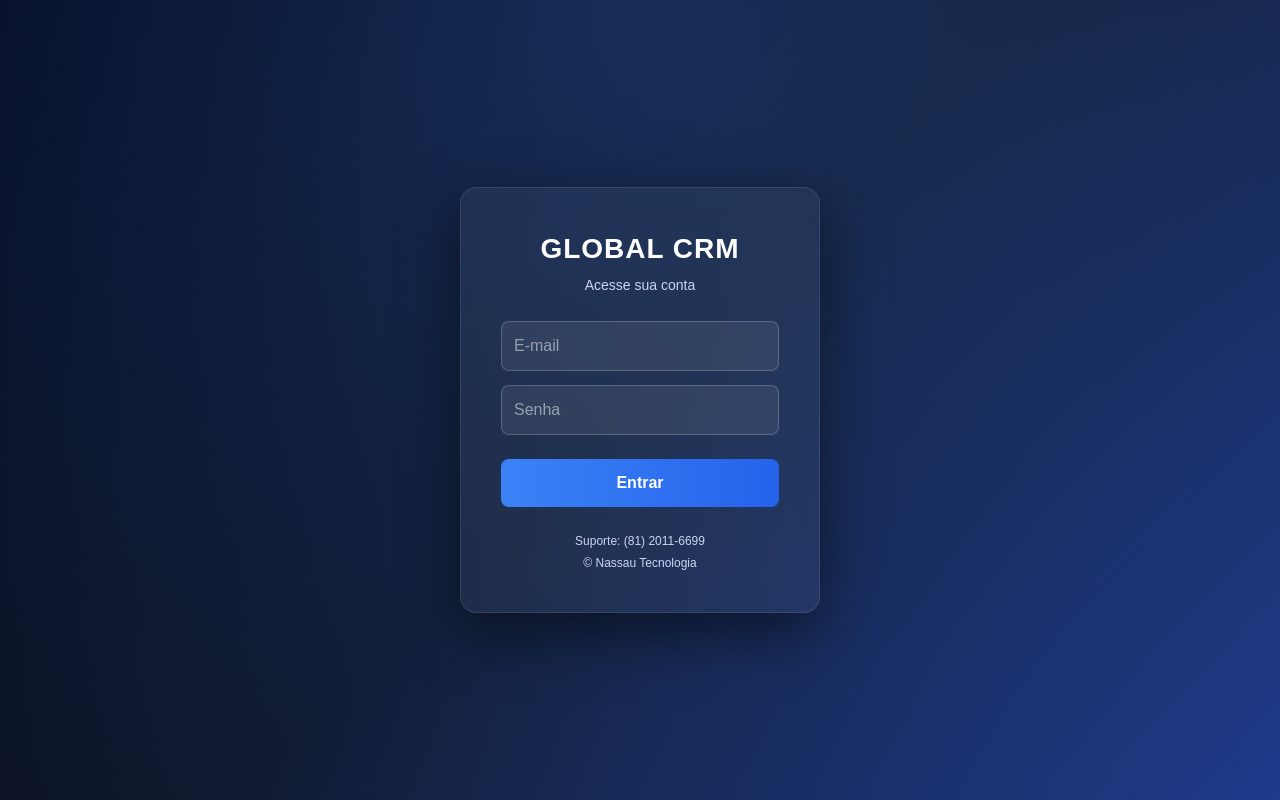
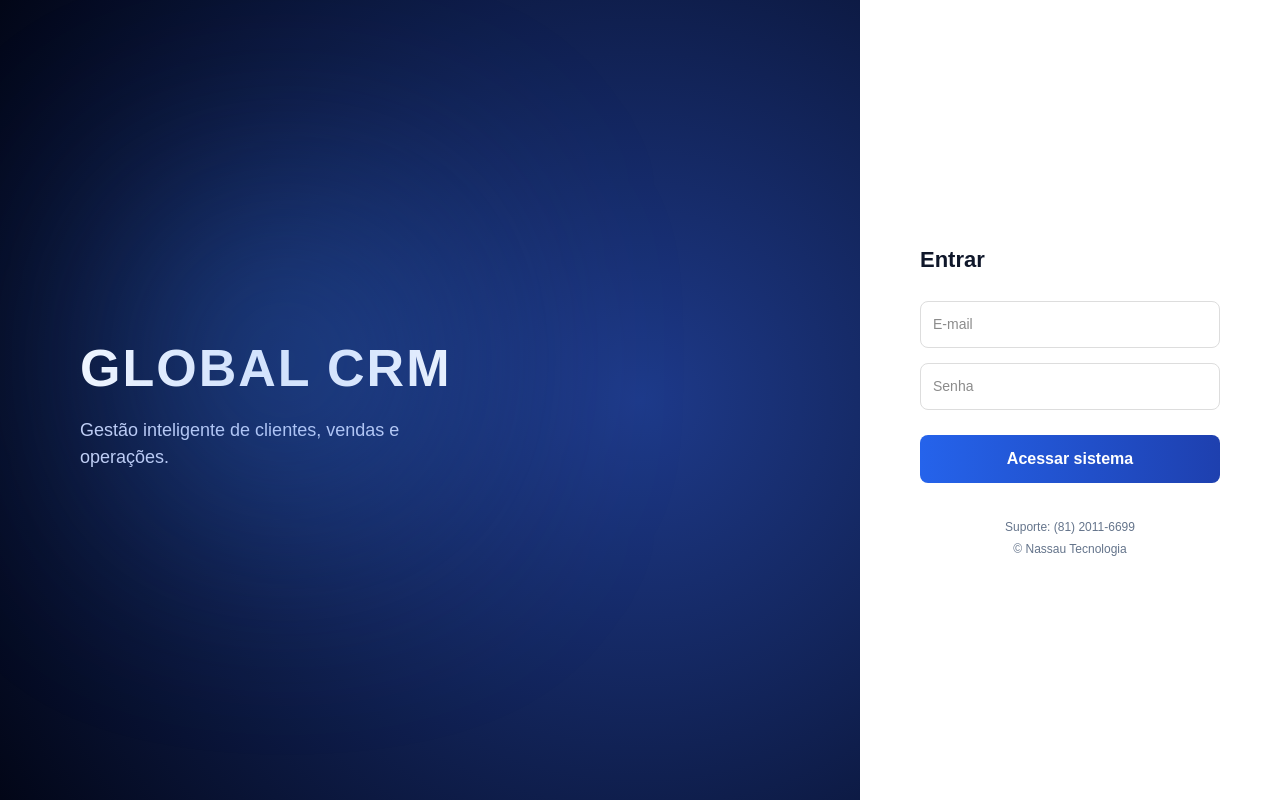
Before and after one commit to thiagotgl/CrmNassauFront, a Next.js app in the folder frontend/: page / in a window 1280 px wide. Built offline with nearby package versions, Linux system fonts and the light colour scheme.

Commit message:
Update page.tsx

```diff
--- a/frontend/app/page.tsx
+++ b/frontend/app/page.tsx
@@ -1,15 +1,36 @@
+import { useEffect } from "react";
+
 export default function LoginPage() {
+
+  useEffect(() => {
+    const move = (e: any) => {
+      const x = e.clientX / window.innerWidth;
+      const y = e.clientY / window.innerHeight;
+
+      document.documentElement.style.setProperty('--x', `${x * 100}%`);
+      document.documentElement.style.setProperty('--y', `${y * 100}%`);
+    };
+
+    window.addEventListener('mousemove', move);
+    return () => window.removeEventListener('mousemove', move);
+  }, []);
+
   return (
     <div style={styles.container}>
-      <div style={styles.overlay} />
 
-      <div style={styles.card}>
-        <div style={styles.header}>
-          <h1 style={styles.title}>GLOBAL CRM</h1>
-          <p style={styles.subtitle}>Acesse sua conta</p>
-        </div>
+      <div style={styles.left}>
+        <h1 style={styles.brand}>GLOBAL CRM</h1>
+        <p style={styles.description}>
+          Gestão inteligente de clientes, vendas e operações.
+        </p>
 
+        <div style={styles.glow} />
+      </div>
+
+      <div style={styles.right}>
         <form style={styles.form}>
+          <h2 style={styles.loginTitle}>Entrar</h2>
+
           <input
             type="email"
             placeholder="E-mail"
@@ -23,81 +44,95 @@ export default function LoginPage() {
           />
 
           <button style={styles.button}>
-            Entrar
+            Acessar sistema
           </button>
+
+          <div style={styles.footer}>
+            <p>Suporte: (81) 2011-6699</p>
+            <span>© Nassau Tecnologia</span>
+          </div>
         </form>
+      </div>
 
-        <div style={styles.footer}>
-          <p>Suporte: (81) 2011-6699</p>
-          <span>© Nassau Tecnologia</span>
-        </div>
-      </div>
     </div>
   );
 }
 
 const styles: any = {
+
   container: {
     height: '100vh',
-    background: 'linear-gradient(135deg, #020617, #0f172a, #1e3a8a)',
     display: 'flex',
-    justifyContent: 'center',
-    alignItems: 'center',
-    position: 'relative',
-    overflow: 'hidden'
+    fontFamily: 'sans-serif',
+    background: 'radial-gradient(circle at var(--x, 50%) var(--y, 50%), #1e3a8a, #020617)',
+    transition: 'background 0.2s'
   },
 
-  overlay: {
+  // LADO ESQUERDO (BRANDING)
+  left: {
+    flex: 1,
+    color: '#fff',
+    display: 'flex',
+    flexDirection: 'column',
+    justifyContent: 'center',
+    padding: '80px',
+    position: 'relative'
+  },
+
+  brand: {
+    fontSize: '52px',
+    fontWeight: '800',
+    letterSpacing: '2px',
+    marginBottom: '10px'
+  },
+
+  description: {
+    fontSize: '18px',
+    color: '#cbd5f5',
+    maxWidth: '400px'
+  },
+
+  glow: {
     position: 'absolute',
-    width: '100%',
-    height: '100%',
-    background: 'radial-gradient(circle at top, rgba(59,130,246,0.25), transparent)',
+    width: '400px',
+    height: '400px',
+    background: 'radial-gradient(circle, rgba(59,130,246,0.4), transparent)',
+    filter: 'blur(100px)',
+    top: '20%',
+    left: '10%',
     zIndex: 0
   },
 
-  card: {
-    position: 'relative',
-    zIndex: 1,
-    background: 'rgba(255,255,255,0.05)',
-    backdropFilter: 'blur(12px)',
-    padding: '40px',
-    borderRadius: '16px',
-    width: '360px',
-    textAlign: 'center',
-    boxShadow: '0 20px 60px rgba(0,0,0,0.5)',
-    border: '1px solid rgba(255,255,255,0.1)',
-    color: '#fff'
-  },
-
-  header: {
-    marginBottom: '25px'
-  },
-
-  title: {
-    fontSize: '28px',
-    fontWeight: 'bold',
-    marginBottom: '5px',
-    letterSpacing: '1px'
-  },
-
-  subtitle: {
-    fontSize: '14px',
-    color: '#cbd5f5'
+  // LADO DIREITO (LOGIN)
+  right: {
+    width: '420px',
+    background: '#ffffff',
+    display: 'flex',
+    justifyContent: 'center',
+    alignItems: 'center'
   },
 
   form: {
+    width: '100%',
+    maxWidth: '300px',
     display: 'flex',
     flexDirection: 'column',
-    gap: '14px'
+    gap: '15px'
+  },
+
+  loginTitle: {
+    fontSize: '22px',
+    fontWeight: 'bold',
+    marginBottom: '10px',
+    color: '#0f172a'
   },
 
   input: {
     padding: '12px',
     borderRadius: '8px',
-    border: '1px solid rgba(255,255,255,0.2)',
-    background: 'rgba(255,255,255,0.08)',
-    color: '#fff',
-    outline: 'none'
+    border: '1px solid #ddd',
+    outline: 'none',
+    fontSize: '14px'
   },
 
   button: {
@@ -105,19 +140,20 @@ const styles: any = {
     padding: '12px',
     borderRadius: '8px',
     border: 'none',
-    background: 'linear-gradient(90deg, #3b82f6, #2563eb)',
+    background: 'linear-gradient(90deg, #2563eb, #1e40af)',
     color: '#fff',
     fontWeight: 'bold',
-    cursor: 'pointer',
-    transition: '0.3s',
+    cursor: 'pointer'
   },
 
   footer: {
-    marginTop: '25px',
+    marginTop: '20px',
     fontSize: '12px',
-    color: '#cbd5f5',
+    color: '#64748b',
     display: 'flex',
     flexDirection: 'column',
-    gap: '4px'
+    gap: '4px',
+    textAlign: 'center'
   }
+
 };
```
